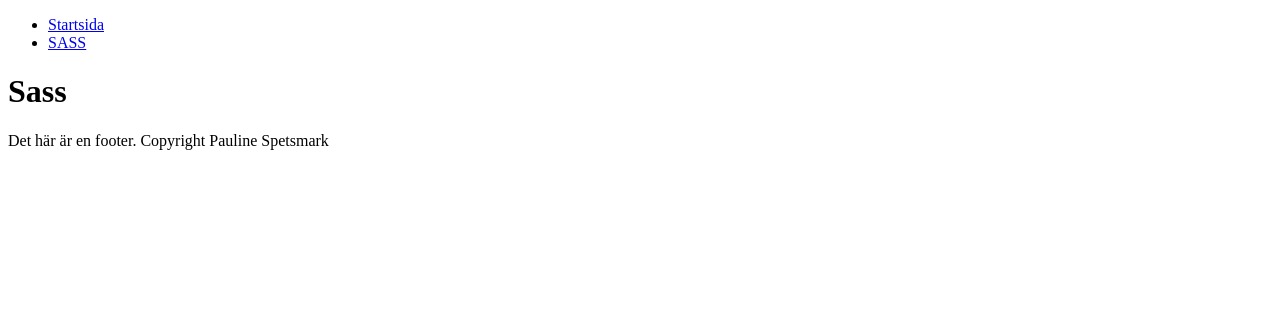
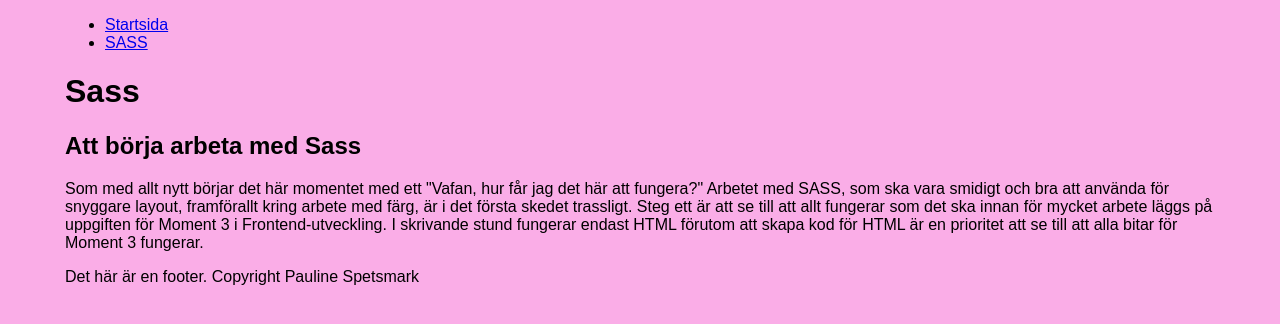
Before and after one commit to BobbytheEmperor/frontendutvecklingMoment3, a website built with Parcel: page src/sass.html in a window 1280 px wide. Built offline with nearby package versions, Linux system fonts and the light colour scheme.

Commit message:
Innehåll för HTML-kod tillaggd

```diff
--- a/src/main.scss
+++ /dev/null
@@ -1,9 +0,0 @@
-body {
-
-    $font-stack: Helvetica, sans-serif;
-    $primary-color: #f1b9ea;
-}
-
-header {
-    $background-color: 231, 132, 206;
-}
--- a/src/sass.html
+++ b/src/sass.html
@@ -1,14 +1,15 @@
 <!DOCTYPE html>
 <html lang="sv">
+
 <head>
     <meta charset="UTF-8">
     <meta name="viewport" content="width=device-width, initial-scale=1.0">
-    <link rel="stylesheet" href="main.scss">
+    <link rel="stylesheet" href="./style.scss">
     <script src="./index.js" type="module"></script>
     <title>SASS</title>
 </head>
+
 <body>
-    <header>
     <header>
         <nav>
             <ul>
@@ -21,8 +22,15 @@
             </ul>
         </nav>
     </header>
-    </header>
     <h1>Sass</h1>
+    <h2>Att börja arbeta med Sass</h2>
+    <p>Som med allt nytt börjar det här momentet med ett "Vafan, hur får jag det här att fungera?"
+       Arbetet med SASS, som ska vara smidigt och bra att använda för snyggare layout, framförallt
+       kring arbete med färg, är i det första skedet trassligt. Steg ett är att se till att allt
+       fungerar som det ska innan för mycket arbete läggs på uppgiften för Moment 3 i Frontend-utveckling.
+       I skrivande stund fungerar endast HTML förutom att skapa kod för HTML är en prioritet att se till
+       att alla bitar för Moment 3 fungerar.
+    </p>
 
     <!--To do
     2. Skapa en header och footer och inkludera färg och se så att sass fungerar   -->
@@ -32,4 +40,5 @@
         Det här är en footer. Copyright Pauline Spetsmark
     </footer>
 </body>
+
 </html>
--- /dev/null
+++ b/src/style.scss
@@ -0,0 +1,6 @@
+body{
+    max-width: 1150px;
+    margin:auto;
+    font-family: Arial, Helvetica, sans-serif;
+    background-color: rgb(250, 173, 231);
+}
```
Also changed, not shown: src/index.html (+1 -1 lines), 1 other file. Lines whose indentation alone changed are shown as unchanged.
